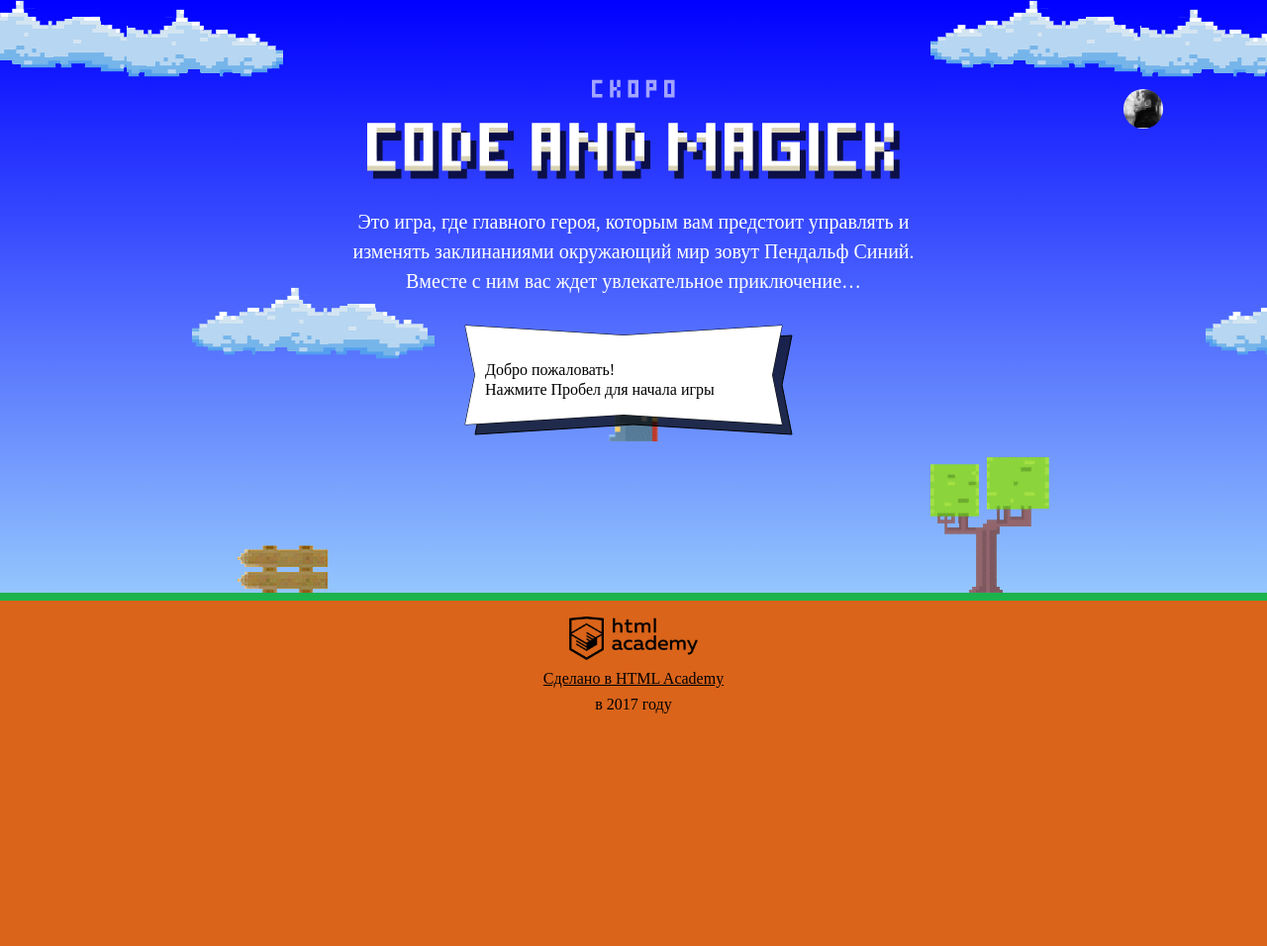
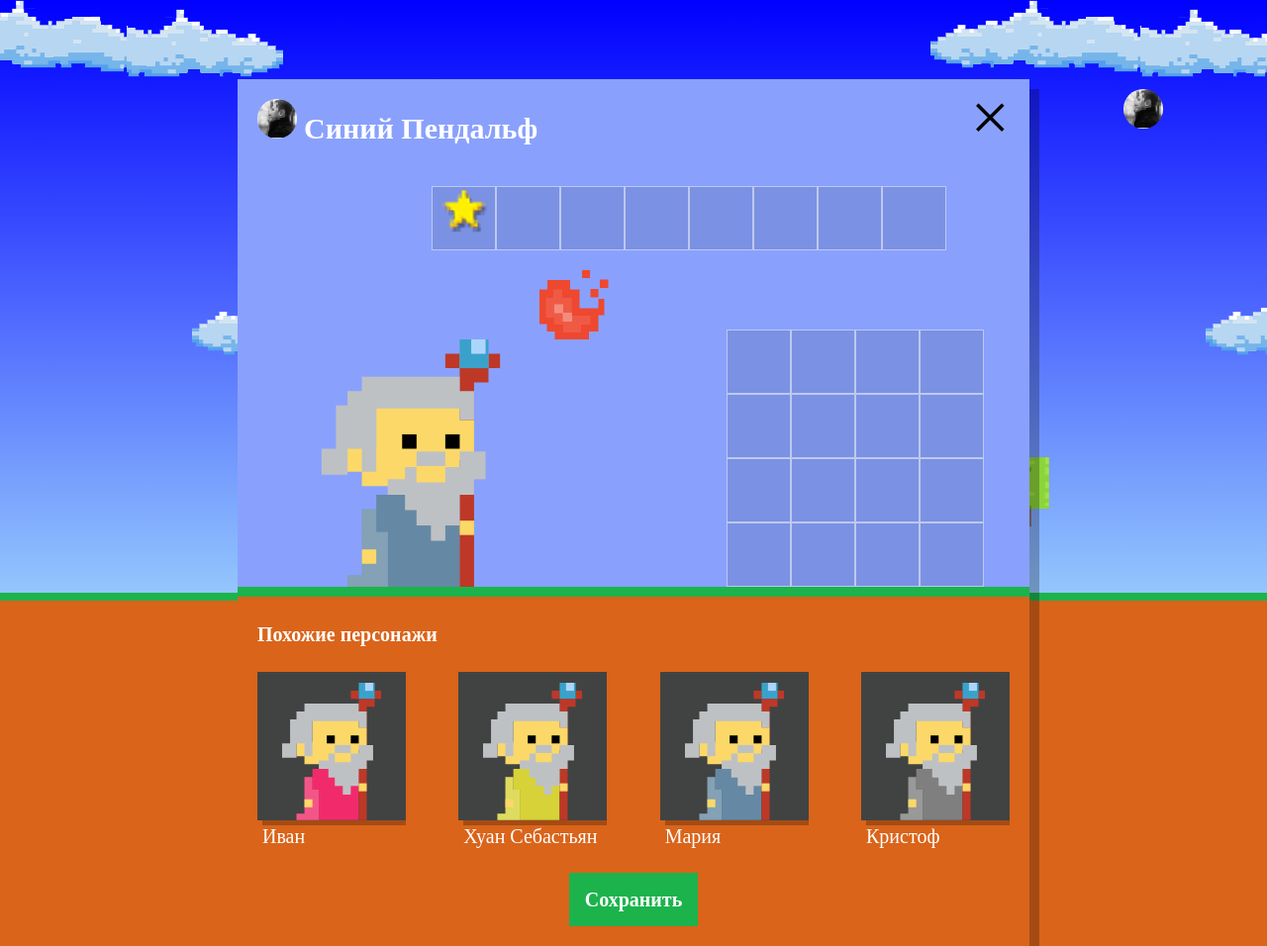
Before and after one commit to igorand2018/76924-code-and-magick, a website: page index.html in a window 1280 px wide. Shown: the whole page at 99% size. Before the commit the page ends 800 px from the top, so only its background shows below. Drawn offline with Linux system fonts and the light colour scheme; a web font is replaced by a local one.

Commit message:
added WIZARD_NAMES and WIZARD_SURNAMES

```diff
--- a/index.html
+++ b/index.html
@@ -204,6 +204,7 @@
   };
 
 </script>
+<script src="js/setup.js"></script>
 <script src="js/stat.js"></script>
 <script src="js/game.js"></script>
 
--- /dev/null
+++ b/js/setup.js
@@ -0,0 +1,52 @@
+// Файл setup.js
+'use strict';
+
+var WIZARD_NAMES = ['Иван', 'Хуан Себастьян', 'Мария', 'Кристоф', 'Виктор', 'Юлия', 'Люпита', 'Вашингтон'];
+var WIZARD_SURNAMES = ['да Марья', 'Верон', 'Мирабелла', 'Вальц', 'Онопко', 'Топольницкая', 'Нионго', 'Ирвинг'];
+
+var userDialog = document.querySelector('.setup');
+userDialog.classList.remove('hidden');
+
+var similarListElement = userDialog.querySelector('.setup-similar-list');
+
+var similarWizardTemplate = document.querySelector('#similar-wizard-template')
+    .content
+    .querySelector('.setup-similar-item');
+
+
+var wizards = [
+  {
+    name: WIZARD_NAMES[0],
+    coatColor: 'rgb(241, 43, 107)'
+  },
+  {
+    name: WIZARD_NAMES[1],
+    coatColor: 'rgb(215, 210, 55)'
+  },
+  {
+    name: WIZARD_NAMES[2],
+    coatColor: 'rgb(101, 137, 164)'
+  },
+  {
+    name: WIZARD_NAMES[3],
+    coatColor: 'rgb(127, 127, 127)'
+  }
+];
+
+
+var renderWizard = function (wizard) {
+  var wizardElement = similarWizardTemplate.cloneNode(true);
+
+  wizardElement.querySelector('.setup-similar-label').textContent = wizard.name;
+  wizardElement.querySelector('.wizard-coat').style.fill = wizard.coatColor;
+
+  return wizardElement;
+};
+
+var fragment = document.createDocumentFragment();
+for (var i = 0; i < wizards.length; i++) {
+  fragment.appendChild(renderWizard(wizards[i]));
+}
+similarListElement.appendChild(fragment);
+
+userDialog.querySelector('.setup-similar').classList.remove('hidden');
```
